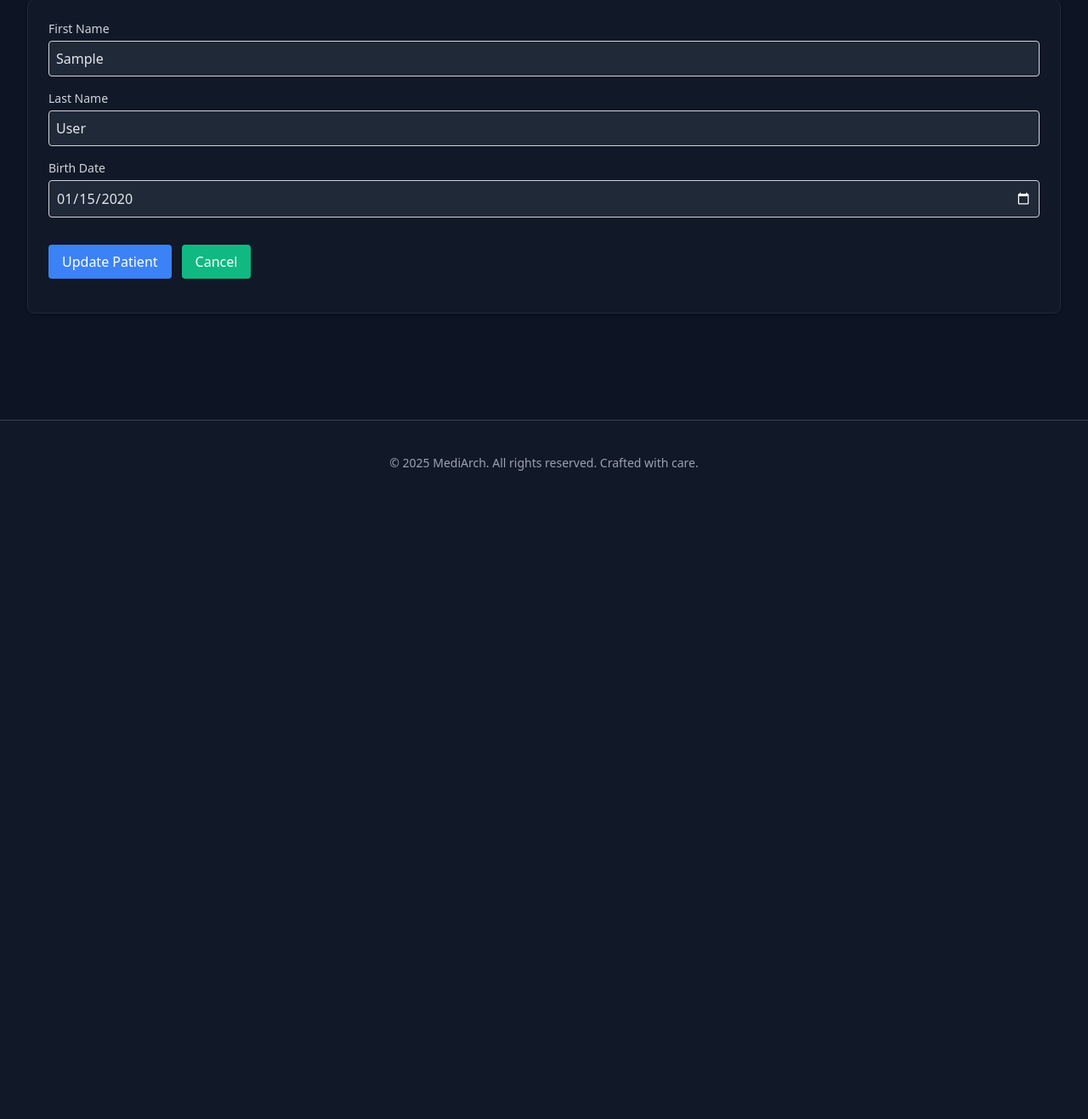
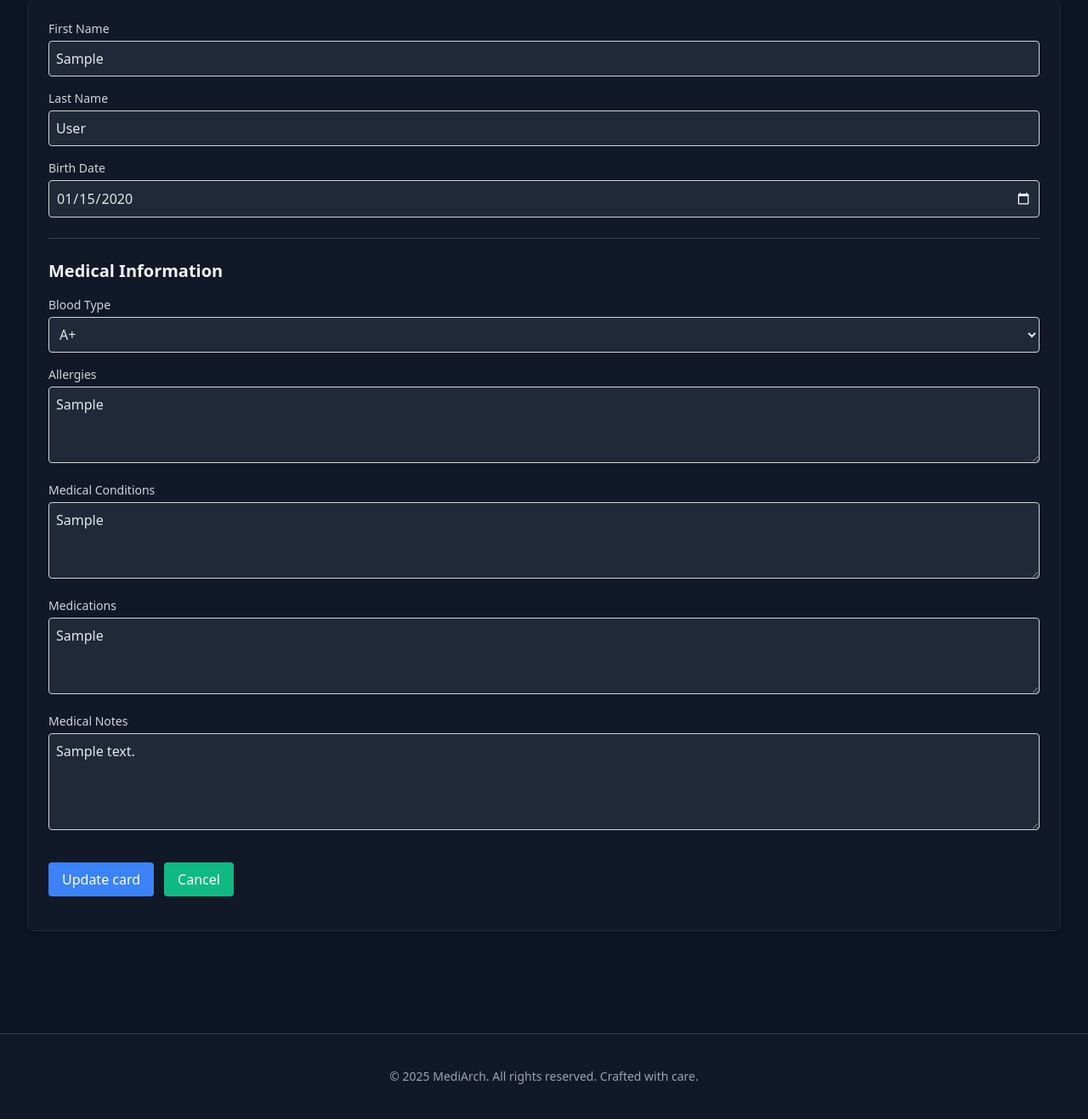
Before and after one commit to Hekzory/MediArch, a Flask app: page /patients/1/edit in a window 1280 px wide. Shown: the part 205-1522 px from the top of the page at 85% size. Before the commit the page ends 759 px from the top, so only its background shows below. Run offline with Flask 3, Linux system fonts and the light colour scheme; a user stored in the database is signed in; tables that the repository leaves empty hold one stand-in row (values such as "Sample post"); some libraries are stand-ins or nearby versions.

Commit message:
add more medical info & tests

```diff
--- a/src/mediarch/models.py
+++ b/src/mediarch/models.py
@@ -14,6 +14,18 @@ class AccountType(enum.Enum):
     PATIENT = "patient"
 
 
+class BloodType(enum.Enum):
+    A_POSITIVE = "A+"
+    A_NEGATIVE = "A-"
+    B_POSITIVE = "B+"
+    B_NEGATIVE = "B-"
+    AB_POSITIVE = "AB+"
+    AB_NEGATIVE = "AB-"
+    O_POSITIVE = "O+"
+    O_NEGATIVE = "O-"
+    UNKNOWN = "Unknown"
+
+
 class Patient(db.Model):
     """Patient medical record data."""
 
@@ -23,6 +35,13 @@ class Patient(db.Model):
     first_name: Mapped[str] = mapped_column(nullable=False)
     last_name: Mapped[str] = mapped_column(nullable=False)
     birth_date: Mapped[date | None]
+
+    # Medical information
+    blood_type: Mapped[BloodType | None] = mapped_column(db.Enum(BloodType), nullable=True)
+    allergies: Mapped[str | None] = mapped_column(db.Text, nullable=True)  # Using Text for potentially longer entries
+    medical_conditions: Mapped[str | None] = mapped_column(db.Text, nullable=True)
+    medications: Mapped[str | None] = mapped_column(db.Text, nullable=True)
+    notes: Mapped[str | None] = mapped_column(db.Text, nullable=True)  # General medical notes
 
     # The relationship is now primarily defined by User.patient_id
     user_account: Mapped["User | None"] = relationship(back_populates="patient_card", uselist=False)
--- a/src/mediarch/routes.py
+++ b/src/mediarch/routes.py
@@ -7,7 +7,7 @@ from werkzeug.exceptions import NotFound
 
 from . import db
 from .forms import LoginForm, RegistrationForm
-from .models import AccountType, Patient, User
+from .models import AccountType, BloodType, Patient, User
 
 bp = Blueprint("main", __name__)
 
@@ -15,7 +15,7 @@ bp = Blueprint("main", __name__)
 @bp.context_processor
 def inject_account_types():
     """Inject AccountType enum into all templates."""
-    return {"AccountType": AccountType}
+    return {"AccountType": AccountType, "BloodType": BloodType}
 
 
 @bp.before_request
@@ -219,6 +219,11 @@ def add_patient() -> str:
         first_name = request.form.get("first_name")
         last_name = request.form.get("last_name")
         birth_date_str = request.form.get("birth_date")
+        blood_type_str = request.form.get("blood_type")
+        allergies = request.form.get("allergies")
+        medical_conditions = request.form.get("medical_conditions")
+        medications = request.form.get("medications")
+        notes = request.form.get("notes")
 
         # Convert birth_date to date object if provided
         birth_date = None
@@ -229,11 +234,24 @@ def add_patient() -> str:
                 flash("Invalid date format for birth date. Please use YYYY-MM-DD format.", "danger")
                 return render_template("patient_form.html")
 
+        blood_type = None
+        if blood_type_str:
+            try:
+                blood_type = BloodType(blood_type_str)
+            except ValueError:
+                flash(f"Invalid blood type value: {blood_type_str}.", "danger")
+                return render_template("patient_form.html")
+
         # Create new patient
         new_patient = Patient(
             first_name=first_name,
             last_name=last_name,
-            birth_date=birth_date
+            birth_date=birth_date,
+            blood_type=blood_type,
+            allergies=allergies or None,
+            medical_conditions=medical_conditions or None,
+            medications=medications or None,
+            notes=notes or None
         )
 
         db.session.add(new_patient)
@@ -308,6 +326,25 @@ def edit_patient(patient_id: int) -> str:
                                            is_patient_editing_own=is_own_record_for_patient_user)
             else:
                 patient.birth_date = None
+
+            # Medical fields for Admin/Doctor
+            blood_type_str = request.form.get("blood_type")
+            if blood_type_str:
+                try:
+                    patient.blood_type = BloodType(blood_type_str)
+                except ValueError:
+                    flash(f"Invalid blood type value: {blood_type_str}.", "danger")
+                    return render_template("patient_form.html", patient=patient,
+                                           can_edit_all_fields=can_edit_all_fields,
+                                           is_patient_editing_own=is_own_record_for_patient_user)
+            else:
+                patient.blood_type = None  # Allow unsetting blood type
+
+            patient.allergies = request.form.get("allergies") or None
+            patient.medical_conditions = request.form.get("medical_conditions") or None
+            patient.medications = request.form.get("medications") or None
+            patient.notes = request.form.get("notes") or None
+
         elif is_own_record_for_patient_user:
             # Patient can only edit their first_name and last_name
             patient.first_name = new_first_name
--- a/src/mediarch/templates/patient_form.html
+++ b/src/mediarch/templates/patient_form.html
@@ -27,12 +27,52 @@
     <div class="form-group">
       <label for="birth_date" class="block text-sm font-medium text-gray-300 mb-1">Birth Date</label>
       <input type="date" id="birth_date" name="birth_date" value="{{ patient.birth_date if patient and patient.birth_date else '' }}"
-            class="form-control bg-dark-700 text-gray-200">
+            class="form-control bg-dark-700 text-gray-200"
+            {% if patient and is_patient_editing_own and not can_edit_all_fields %}disabled{% endif %}>
     </div>
+
+    <hr class="my-6 border-dark-500">
+    <h3 class="text-xl font-semibold text-gray-100 mb-4">Medical Information</h3>
+
+    {% set medical_fields_disabled = patient and is_patient_editing_own and not can_edit_all_fields %}
+
+    <div class="form-group">
+      <label for="blood_type" class="block text-sm font-medium text-gray-300 mb-1">Blood Type</label>
+      <select id="blood_type" name="blood_type" class="form-control bg-dark-700 text-gray-200" {% if medical_fields_disabled %}disabled{% endif %}>
+        <option value="">Select Blood Type</option>
+        {% for type in BloodType %}
+        <option value="{{ type.value }}" {% if patient and patient.blood_type == type %}selected{% endif %}>{{ type.value }}</option>
+        {% endfor %}
+      </select>
+    </div>
+
+    <div class="form-group">
+      <label for="allergies" class="block text-sm font-medium text-gray-300 mb-1">Allergies</label>
+      <textarea id="allergies" name="allergies" rows="3" class="form-control bg-dark-700 text-gray-200" {% if medical_fields_disabled %}disabled{% endif %}>{{ patient.allergies if patient else '' }}</textarea>
+    </div>
+
+    <div class="form-group">
+      <label for="medical_conditions" class="block text-sm font-medium text-gray-300 mb-1">Medical Conditions</label>
+      <textarea id="medical_conditions" name="medical_conditions" rows="3" class="form-control bg-dark-700 text-gray-200" {% if medical_fields_disabled %}disabled{% endif %}>{{ patient.medical_conditions if patient else '' }}</textarea>
+    </div>
+
+    <div class="form-group">
+      <label for="medications" class="block text-sm font-medium text-gray-300 mb-1">Medications</label>
+      <textarea id="medications" name="medications" rows="3" class="form-control bg-dark-700 text-gray-200" {% if medical_fields_disabled %}disabled{% endif %}>{{ patient.medications if patient else '' }}</textarea>
+    </div>
+
+    <div class="form-group">
+      <label for="notes" class="block text-sm font-medium text-gray-300 mb-1">Medical Notes</label>
+      <textarea id="notes" name="notes" rows="4" class="form-control bg-dark-700 text-gray-200" {% if medical_fields_disabled %}disabled{% endif %}>{{ patient.notes if patient else '' }}</textarea>
+    </div>
+
+    {% if medical_fields_disabled %}
+    <p class="text-sm text-yellow-400 mt-4">Patients cannot edit their own medical information. Please contact an administrator or doctor for changes.</p>
+    {% endif %}
 
     <div class="form-group mt-8 flex flex-wrap gap-3">
       <button type="submit" class="btn btn-primary">
-        {% if patient %}Update Patient{% else %}Add Patient{% endif %}
+        {% if patient %}Update card{% else %}Add Patient{% endif %}
       </button>
       <a href="{{ url_for('main.patients') }}" class="btn btn-secondary no-underline">Cancel</a>
     </div>
```
Also changed, not shown: src/mediarch/templates/patient_detail.html (+11 -3 lines), tests/test_routes.py (+216 -6 lines).
